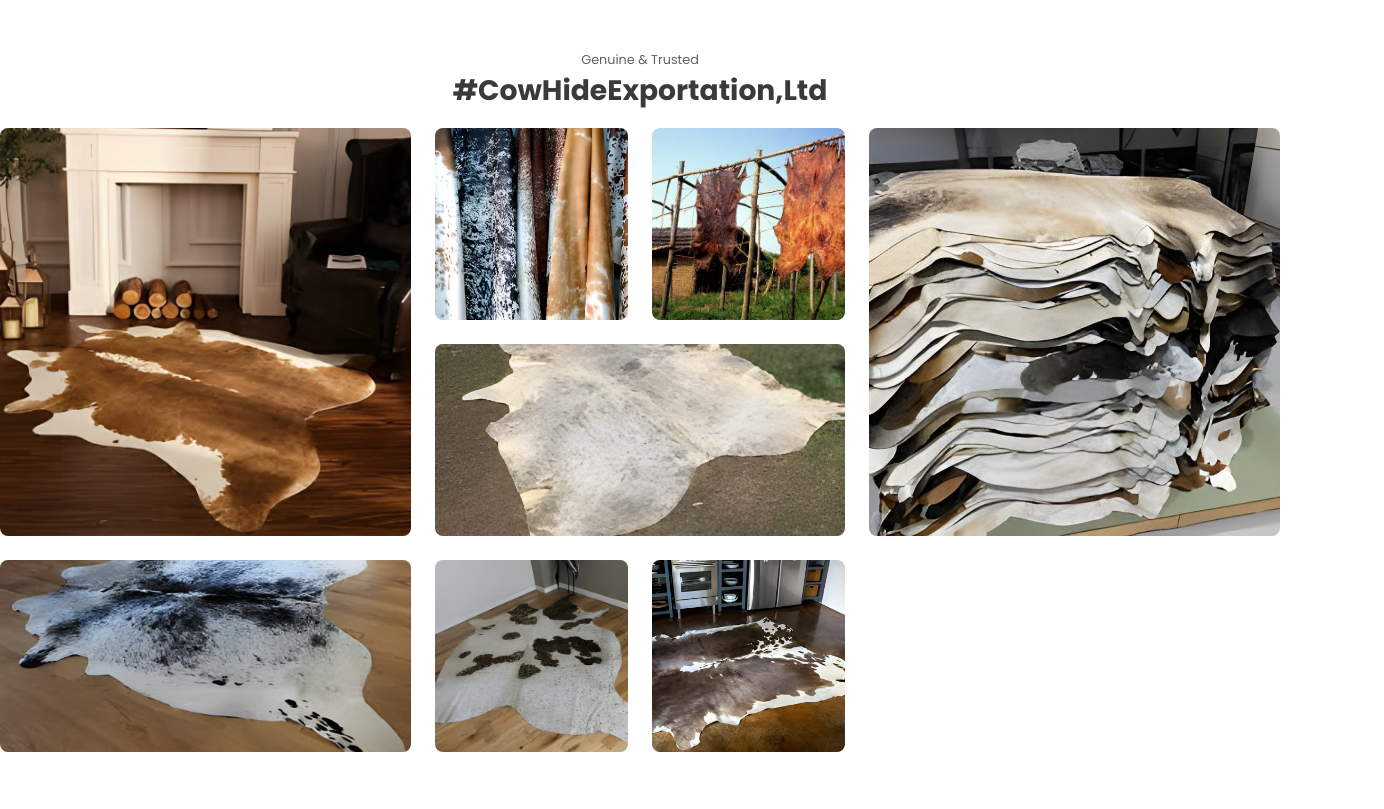
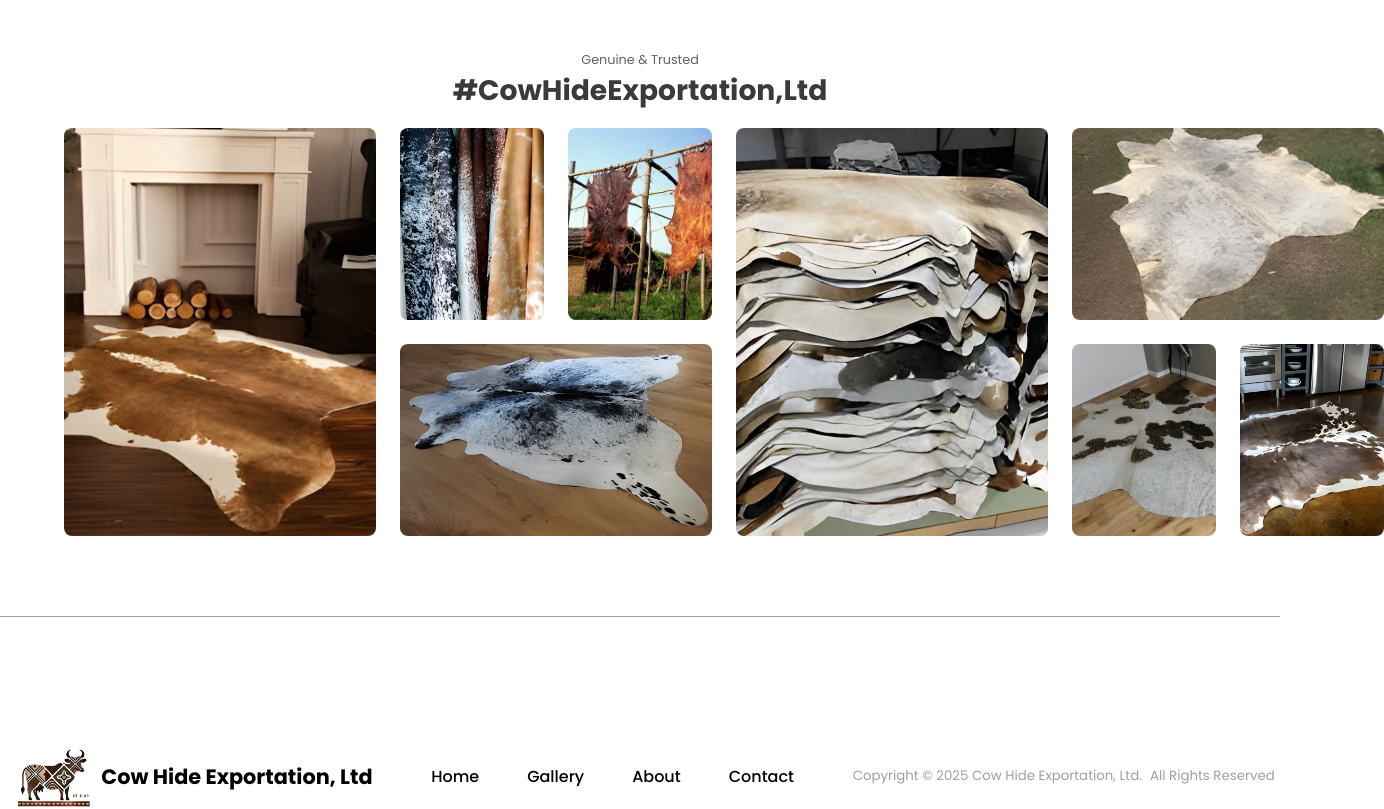
Before and after one commit to DEGEN101/cow-hide-exportation-website, a React (Create React App) app: page / in a window 1280 px wide. Shown: the part 1660-2469 px from the top of the page, 1384 px wide, since content can reach past the window. Built offline with nearby package versions, Linux system fonts and the light colour scheme.

Commit message:
Updated gallery grid dimensions

```diff
--- a/src/Pages/Homepage/Homepage.css
+++ b/src/Pages/Homepage/Homepage.css
@@ -176,7 +176,7 @@
 .gallery-section {
     margin-block: max(50px, 10dvh);
 
-    width: 100%;
+    width: 90%;
 
     display: flex;
     flex-direction: column;
@@ -199,7 +199,7 @@
 
 .gallery-section .gallery-grid {
     display: grid;
-    grid-template-columns: repeat(auto-fit, minmax(10rem, 1fr));
+    grid-template-columns: repeat(8, minmax(9em, 1fr));
     grid-auto-rows: 12rem;
     gap: 1.5rem;
   }
```
